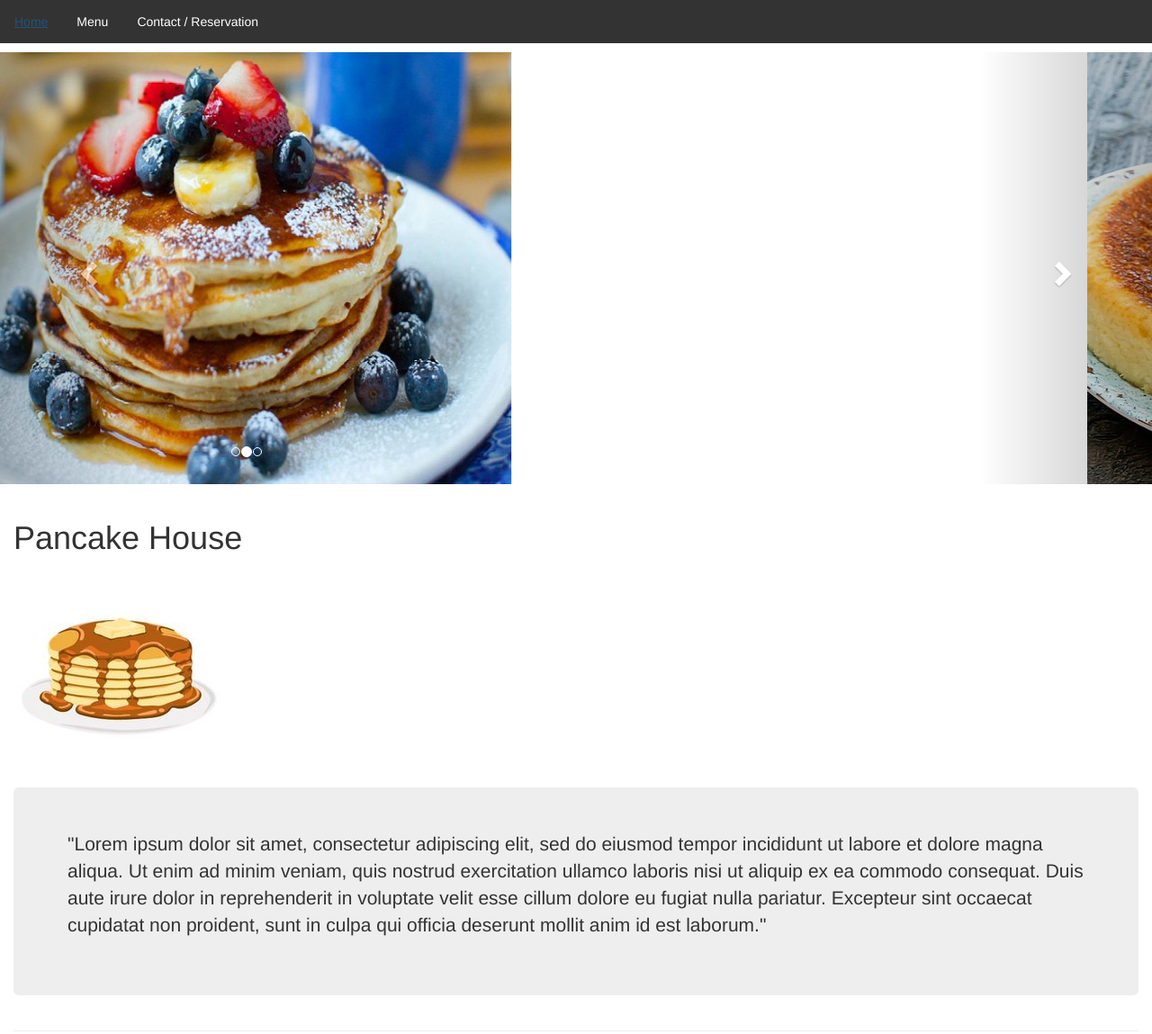
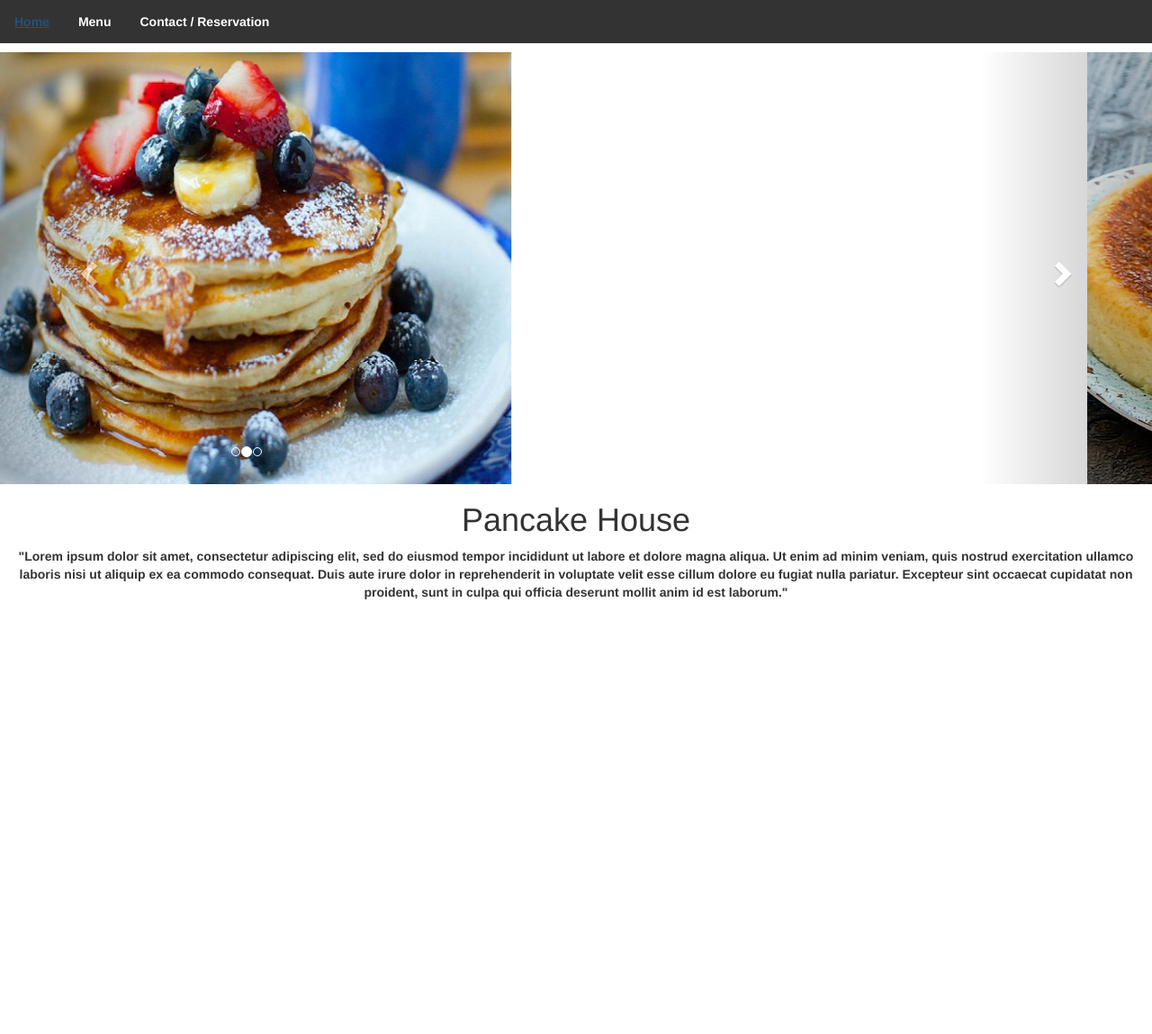
Before and after one commit to Ianwehmeyer/project01, a plain HTML site: page index.html in a window 1280 px wide. Shown: the whole page at 90% size. After the commit the page ends 800 px from the top, so only its background shows below. Drawn offline with nearby package versions, Linux system fonts and the light colour scheme.

Commit message:
Final commit before turning in
I adjusted text in CSS and played with the alignment of the text.

```diff
--- a/css/style.css
+++ b/css/style.css
@@ -16,10 +16,17 @@ ul {
     color: white;
     text-align: center;
     padding: 14px 16px;
-    text-decoration: none;
+    text-decoration: blanchedalmond;
+    font-weight: bold;
   }
   .center {
     text-align: center;
     border: 3px solid green;
   }
-  body {background-color: #FFFFD5;}
+  body {
+    background-color: #FFFFD5;
+    color: #6f4e37;
+    text-align: center;
+    text: Georgia, serif;
+    font-weight: bold;
+  }
--- a/index.html
+++ b/index.html
@@ -47,23 +47,12 @@
           <span class="sr-only">Next</span>
         </a>
       </div>
-        </a>
-        <div class="container-fluid">
-        <div class="page-header">
-            <h1>Pancake House</h1>
-
-            <img src="images/pancakelogo.png" alt="Pancake Logo">
-            <div class="jumbotron">
-
+        <h1>Pancake House</h1>
+            <div>
                 <p>
                     "Lorem ipsum dolor sit amet, consectetur adipiscing elit, sed do eiusmod tempor incididunt ut labore et dolore magna aliqua. Ut enim ad minim veniam, quis nostrud exercitation ullamco laboris nisi ut aliquip ex ea commodo consequat. Duis aute irure dolor in reprehenderit in voluptate velit esse cillum dolore eu fugiat nulla pariatur. Excepteur sint occaecat cupidatat non proident, sunt in culpa qui officia deserunt mollit anim id est laborum."
                 </p>
             </div>
-        </div>
-
-
-
-
         <script src="https://ajax.googleapis.com/ajax/libs/jquery/2.1.3/jquery.min.js"></script>
 <script src="https://maxcdn.bootstrapcdn.com/bootstrap/3.3.5/js/bootstrap.min.js"></script>
     </body>
```
Also changed, not shown: 1 other file.
